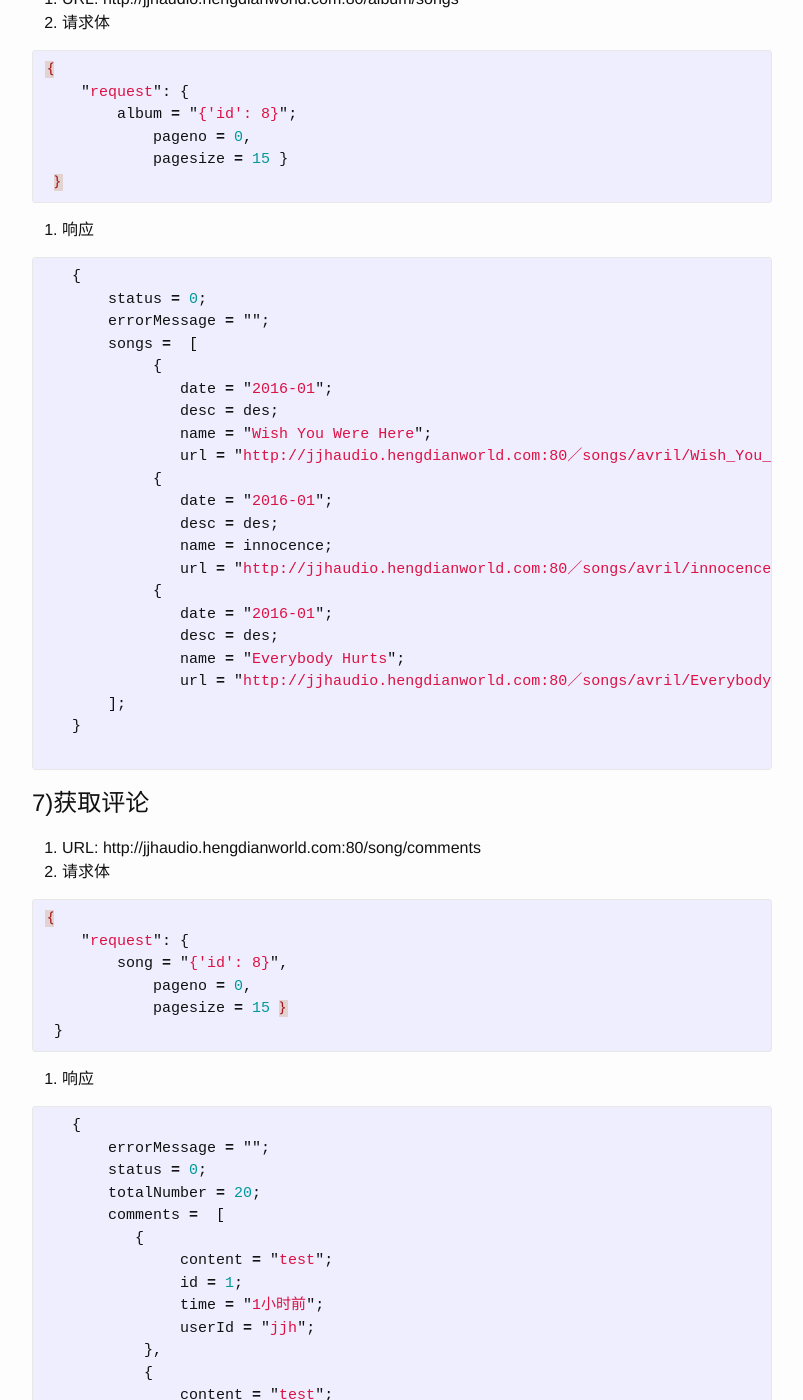
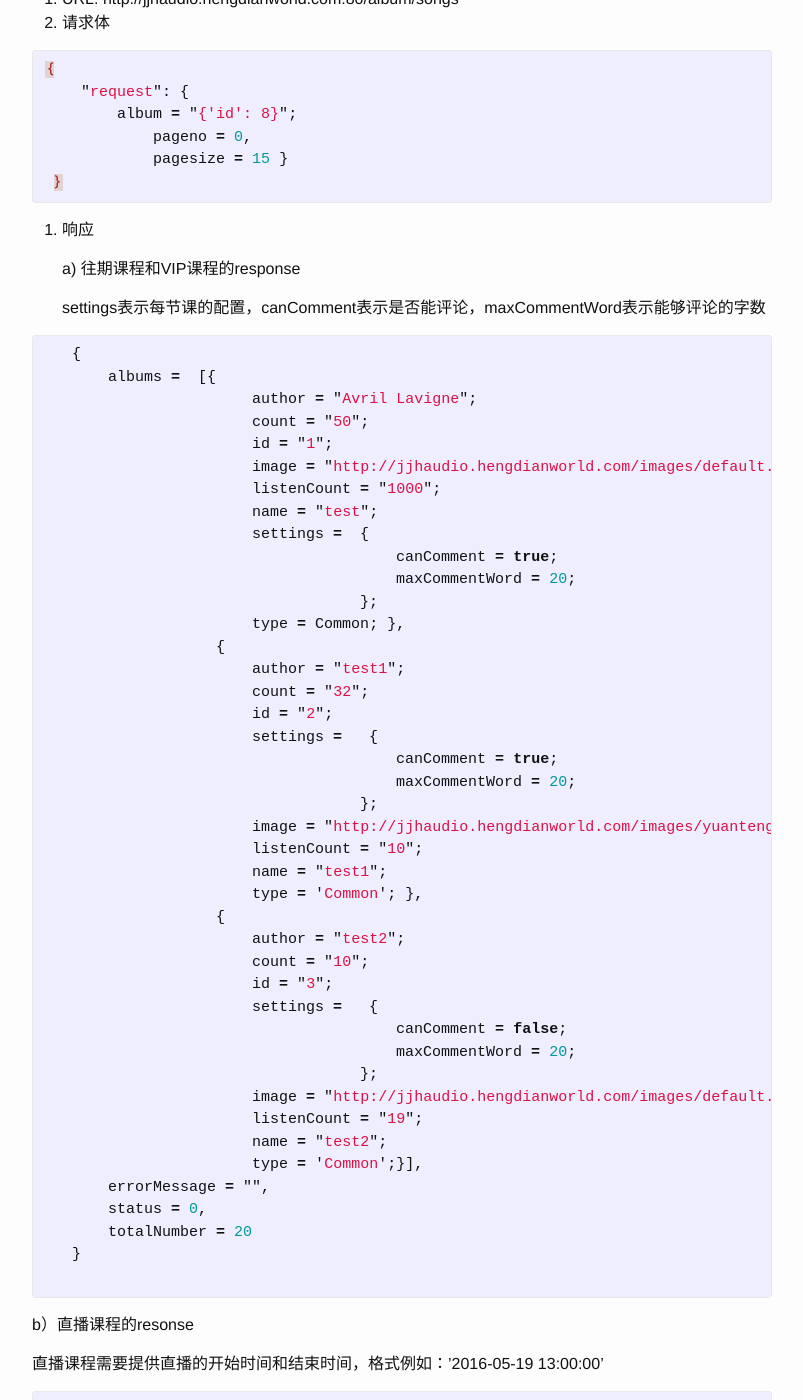
Before and after one commit to jjhlzn/jjhsite, a Jekyll site: the page built from _posts/2016-05-14-jufang_requirement.markdown, in a window 1280 px wide and 1400 px high, scrolled down 3848 px. Shown: the whole window, without its empty margins (238-1041 px from the left). Built offline with Jekyll 4.4.1, drawn with Linux system fonts in a browser that asks for light colours; some of the changed text lies outside the part shown.

Commit message:
协议更新

```diff
--- a/_posts/2016-05-14-jufang_requirement.markdown
+++ b/_posts/2016-05-14-jufang_requirement.markdown
@@ -181,27 +181,76 @@ categories: jekyll update
 {% endhighlight  %}
 
 3. 响应
+
+   a) 往期课程和VIP课程的response
+
+   settings表示每节课的配置，canComment表示是否能评论，maxCommentWord表示能够评论的字数
    {% highlight javascript %}
    {
-       status = 0;
-       errorMessage = "";
-       songs =  [
-            {
-               date = "2016-01";
-               desc = des;
-               name = "Wish You Were Here";
-               url = "http://jjhaudio.hengdianworld.com:80／songs/avril/Wish_You_Were_Here.mp3"; },
-            {
-               date = "2016-01";
-               desc = des;
-               name = innocence;
-               url = "http://jjhaudio.hengdianworld.com:80／songs/avril/innocence.mp3"; },
-            {
-               date = "2016-01";
-               desc = des;
-               name = "Everybody Hurts";
-               url = "http://jjhaudio.hengdianworld.com:80／songs/avril/Everybody_Hurts.mp3"; }
-       ];
+       albums =  [{
+                       author = "Avril Lavigne";
+                       count = "50";
+                       id = "1";
+                       image = "http://jjhaudio.hengdianworld.com/images/default.png";
+                       listenCount = "1000";
+                       name = "test";
+                       settings =  {
+                                       canComment = true;
+                                       maxCommentWord = 20;
+                                   };
+                       type = Common; },
+                   {
+                       author = "test1";
+                       count = "32";
+                       id = "2";
+                       settings =   {
+                                       canComment = true;
+                                       maxCommentWord = 20;
+                                   };
+                       image = "http://jjhaudio.hengdianworld.com/images/yuantengfei.jpg";
+                       listenCount = "10";
+                       name = "test1";
+                       type = 'Common'; },
+                   {
+                       author = "test2";
+                       count = "10";
+                       id = "3";
+                       settings =   {
+                                       canComment = false;
+                                       maxCommentWord = 20;
+                                   };
+                       image = "http://jjhaudio.hengdianworld.com/images/default.png";
+                       listenCount = "19";
+                       name = "test2";
+                       type = 'Common';}],
+       errorMessage = "",
+       status = 0,
+       totalNumber = 20
+   }
+   {% endhighlight  %}
+
+   b）直播课程的resonse
+
+   直播课程需要提供直播的开始时间和结束时间，格式例如：'2016-05-19 13:00:00'
+   {% highlight javascript %}
+   {
+       albums =  [{
+                       author = "Avril Lavigne";
+                       count = "50";
+                       id = "1";
+                       image = "http://jjhaudio.hengdianworld.com/images/default.png";
+                       listenCount = "1000";
+                       name = "test";
+                       settings =  {
+                                       canComment = true;
+                                       maxCommentWord = 20;
+                                    }，
+                       startTime = "2016-05-19 13:00:00"，
+                       endTime = "2016-05-19 17:00:00"，
+                       type = Live; }
+       errorMessage = "",
+       status = 0,
+       totalNumber = 20
    }
    {% endhighlight  %}
 
@@ -212,11 +261,12 @@ categories: jekyll update
 1. URL:  http://jjhaudio.hengdianworld.com:80/song/comments
 2. 请求体
    {% highlight javascript %}
-｛
-    "request": {
-        song = "{'id': 8}",
-	    pageno = 0,
-	    pagesize = 15 ｝
+{
+        "request": {
+            song = "{'id': 8}",
+            pageno = 0,
+            pagesize = 15
+        }
  }
 {% endhighlight  %}
 
@@ -226,6 +276,51 @@ categories: jekyll update
        errorMessage = "";
        status = 0;
        totalNumber = 20;
+       comments =  [
+          {
+               content = "test";
+               id = 1;
+               time = "1小时前";
+               userId = "jjh";
+           },
+           {
+               content = "test";
+               id = 2;
+               time = "1分钟前";
+               userId = "test";
+           },
+          {
+               content = "test";
+               id = 3;
+               time = "刚刚";
+               userId = "who";
+           }
+       ];
+   }
+   {% endhighlight  %}
+
+
+8)获取实时在线聊天记录
+===
+
+1. URL:  http://jjhaudio.hengdianworld.com:80/song/livecomments
+2. 请求体
+   {% highlight javascript %}
+{
+        "request": {
+            song = "{'id': 8}",
+            lastId = 10  //lastId表示上次获得的最新的聊天记录id, -1表示第一次请求
+        }
+}
+{% endhighlight  %}
+
+3. 响应
+
+   每次返回最新，并且id > lastId的至多100条（最多条数可以以后看情况再改）聊天记录
+   {% highlight javascript %}
+   {
+       errorMessage = "";
+       status = 0;
        comments =  [
           {
                content = "test";
@@ -271,3 +366,27 @@ categories: jekyll update
 }
 
    {% endhighlight  %}
+
+
+9)获取在线人数
+===
+
+1. URL:  http://localhost:3000/song/livelistener
+2. 请求体
+   {% highlight javascript %}
+{
+    "request": {
+        comment = Rwerewr
+    }
+}
+{% endhighlight  %}
+
+3. 响应
+   {% highlight javascript %}
+{
+    errorMessage = "";
+    status = 0;
+    listerCount = 1000
+}
+
+   {% endhighlight  %}
```
Also changed, not shown: _posts/2016-05-17-siwft.markdown (added, +38 -0 lines).
